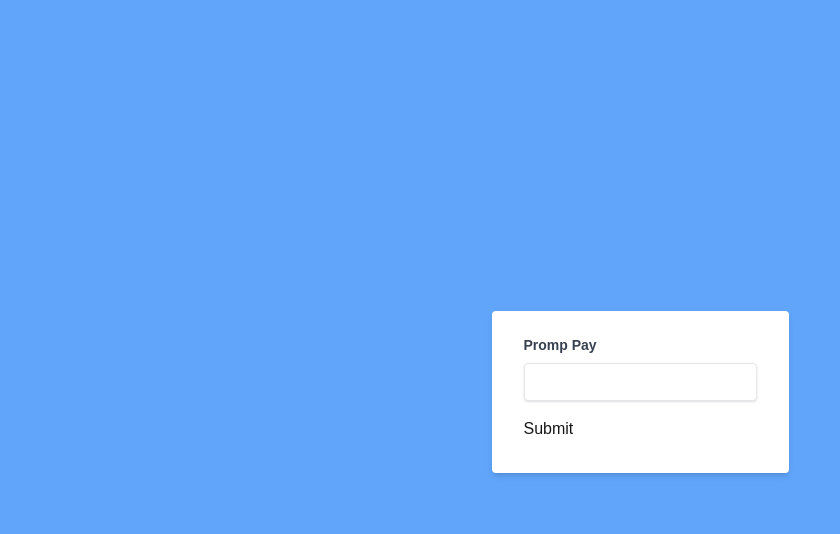
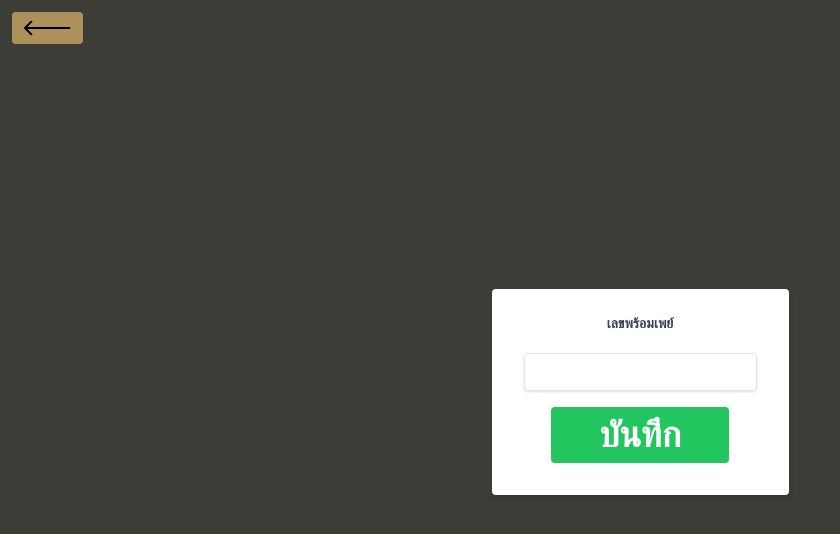
Before and after one commit to fitm-elite/software-development-camp-team-b, a Next.js app: page /setting in a window 1280 px wide. Shown: the top 534 px of the page, without its empty margins (0-840 px from the left). Built offline with nearby package versions, Linux system fonts and the light colour scheme.

Commit message:
[update] ui setting fin

```diff
--- a/src/app/setting/page.tsx
+++ b/src/app/setting/page.tsx
@@ -15,23 +15,48 @@ export default function Page() {
   } = useForm<UserData>();
   const onSubmit: SubmitHandler<UserData> = (data) => console.log(data);
   return (
-    <div className="bg-blue-400 flex justify-center h-screen items-center">
+    <>
+      <button className=" absolute bg-[#AC925A] py-2 px-3 ml-3 mt-3 rounded">
+        <svg
+          width="47"
+          height="16"
+          viewBox="0 0 47 16"
+          fill="none"
+          xmlns="http://www.w3.org/2000/svg"
+        >
+          <path
+            d="M0.292835 7.29289C-0.0976868 7.68342 -0.0976868 8.31658 0.292835 8.70711L6.6568 15.0711C7.04732 15.4616 7.68048 15.4616 8.07101 15.0711C8.46154 14.6805 8.46154 14.0474 8.07101 13.6569L2.41416 8L8.07101 2.34315C8.46154 1.95262 8.46154 1.31946 8.07101 0.928932C7.68048 0.538408 7.04732 0.538408 6.6568 0.928932L0.292835 7.29289ZM46.2307 7L0.999943 7V9L46.2307 9V7Z"
+            fill="black"
+          />
+        </svg>
+      </button>
+      <div className="bg-[#3C3D37] flex justify-center h-screen items-center">
         <form
           onSubmit={handleSubmit(onSubmit)}
           className="bg-white shadow-md rounded px-8 pt-6 pb-8 mb-4"
         >
           <div className="mb-4">
-          <label className="block text-gray-700 text-sm font-bold mb-2">
-            Promp Pay
+            <label className="block text-gray-700 text-sm font-bold mb-2  text-center text-4xl mb-5">
+              เลขพร้อมเพย์
             </label>
             <input
               {...register("promptPayNumber", { required: true })}
               className="shadow appearance-none border rounded w-full py-2 px-3 text-gray-700 leading-tight focus:outline-none focus:shadow-outline"
             />
-           {errors.promptPayNumber && <span>This field is required</span>}
+            {errors.promptPayNumber && (
+              <p className="text-red-500 text-xs italic mt-4">Please Enter</p>
+            )}
           </div>
-        <input type="submit" />
+          <div className="flex items-center justify-center">
+            <button
+              type="submit"
+              className="bg-green-500 hover:bg-green-700 text-white font-bold py-2 px-12 rounded focus:outline-none focus:shadow-outline text-4xl"
+            >
+              บันทึก
+            </button>
+          </div>
         </form>
       </div>
+    </>
   );
 }
```
Lines whose indentation alone changed are shown as unchanged.
